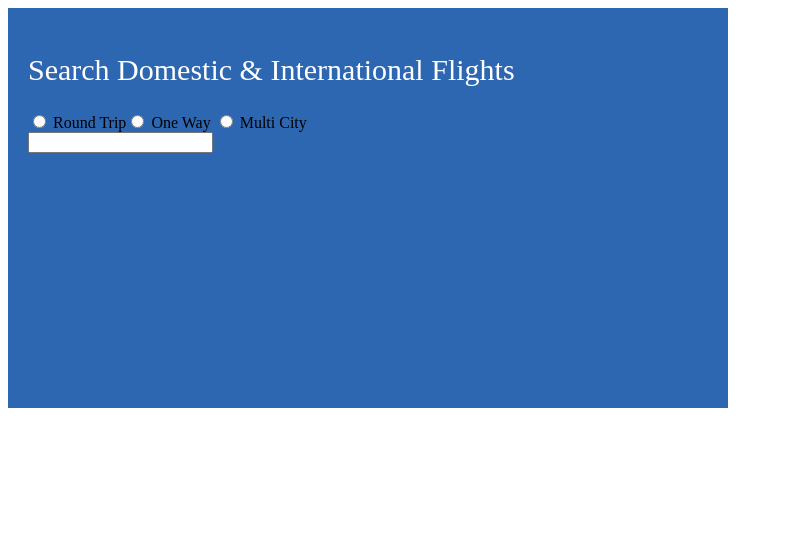
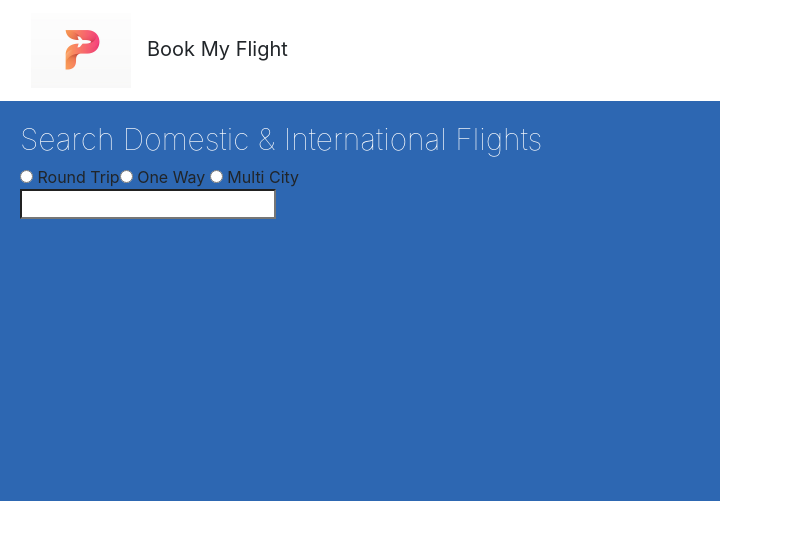
Before and after one commit to mepurush/angular-flight, an Angular app: page / in a window 1280 px wide. Shown: the top 540 px of the page, without its empty margins (0-791 px from the left). Built offline with nearby package versions, Linux system fonts and the light colour scheme.

Commit message:
Added Bootstrap

```diff
--- a/package.json
+++ b/package.json
@@ -21,7 +21,9 @@
     "@angular/platform-browser": "^5.2.0",
     "@angular/platform-browser-dynamic": "^5.2.0",
     "@angular/router": "^5.2.0",
+    "bootstrap": "^4.0.0",
     "core-js": "^2.4.1",
+    "ngx-bootstrap": "^2.0.3",
     "rxjs": "^5.5.6",
     "zone.js": "^0.8.19"
   },
--- /dev/null
+++ b/src/app/app-bootstrap/app.bootstrap.module.ts
@@ -0,0 +1,19 @@
+import { BrowserModule } from '@angular/platform-browser';
+import { NgModule } from '@angular/core';
+import {CommonModule} from '@angular/common'
+
+import {BsDropdownModule} from 'ngx-bootstrap/dropdown';
+import{TooltipModule} from 'ngx-bootstrap/tooltip';
+import{ModalModule} from 'ngx-bootstrap/modal';
+
+@NgModule({
+    imports:[
+        BrowserModule,
+        BsDropdownModule.forRoot(),
+        TooltipModule.forRoot(),
+        ModalModule.forRoot()
+    ],
+    exports: [BsDropdownModule,TooltipModule,ModalModule]
+})
+
+export class AppBootstrapModule{}
--- a/src/app/app.component.html
+++ b/src/app/app.component.html
@@ -1,2 +1,16 @@
 
-<app-search></app-search>
+<nav class="navbar navbar-default">
+    <div class="container-fluid">
+        <div class="navbar-header">
+            <a class="navbar-brand">
+                <img src="assets/plane_logo.jpg" class="logo" width="100">
+            </a>
+            <span class="navbar-brand">
+                Book My Flight
+            </span>
+        </div>
+    </div>
+</nav>
+<div>
+        <app-search></app-search>
+</div>
--- a/src/app/app.module.ts
+++ b/src/app/app.module.ts
@@ -1,3 +1,4 @@
+import { AppBootstrapModule } from './app-bootstrap/app.bootstrap.module';
 import { BrowserModule } from '@angular/platform-browser';
 import { NgModule } from '@angular/core';
 
@@ -12,7 +13,8 @@ import { SearchComponent } from './search/search.component';
     SearchComponent
   ],
   imports: [
-    BrowserModule
+    BrowserModule,
+    AppBootstrapModule
   ],
   providers: [],
   bootstrap: [AppComponent]
```
Also changed, not shown: .angular-cli.json, src/assets/plane_logo.jpg (added), 1 other file (tests, documents, lock files or other folders).
